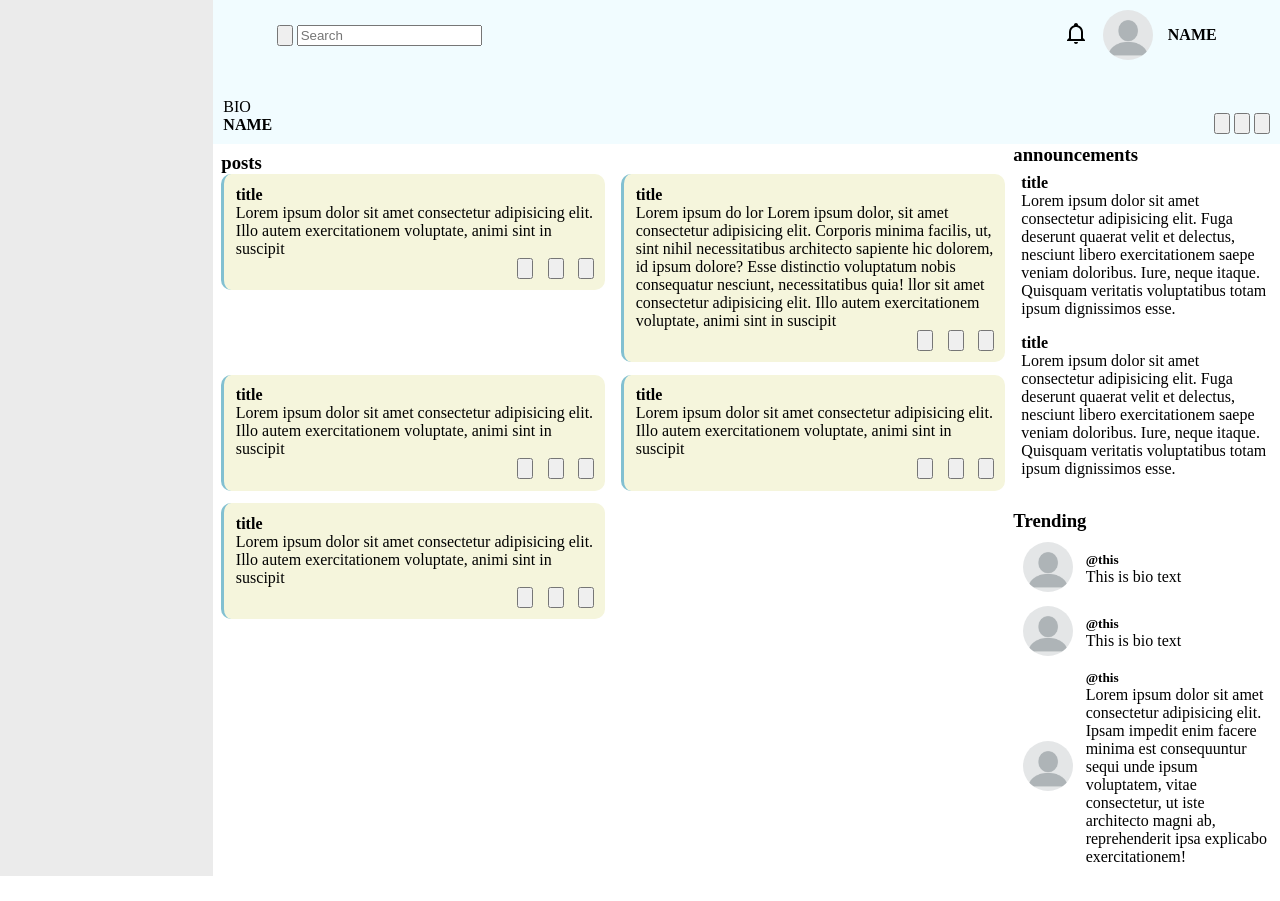
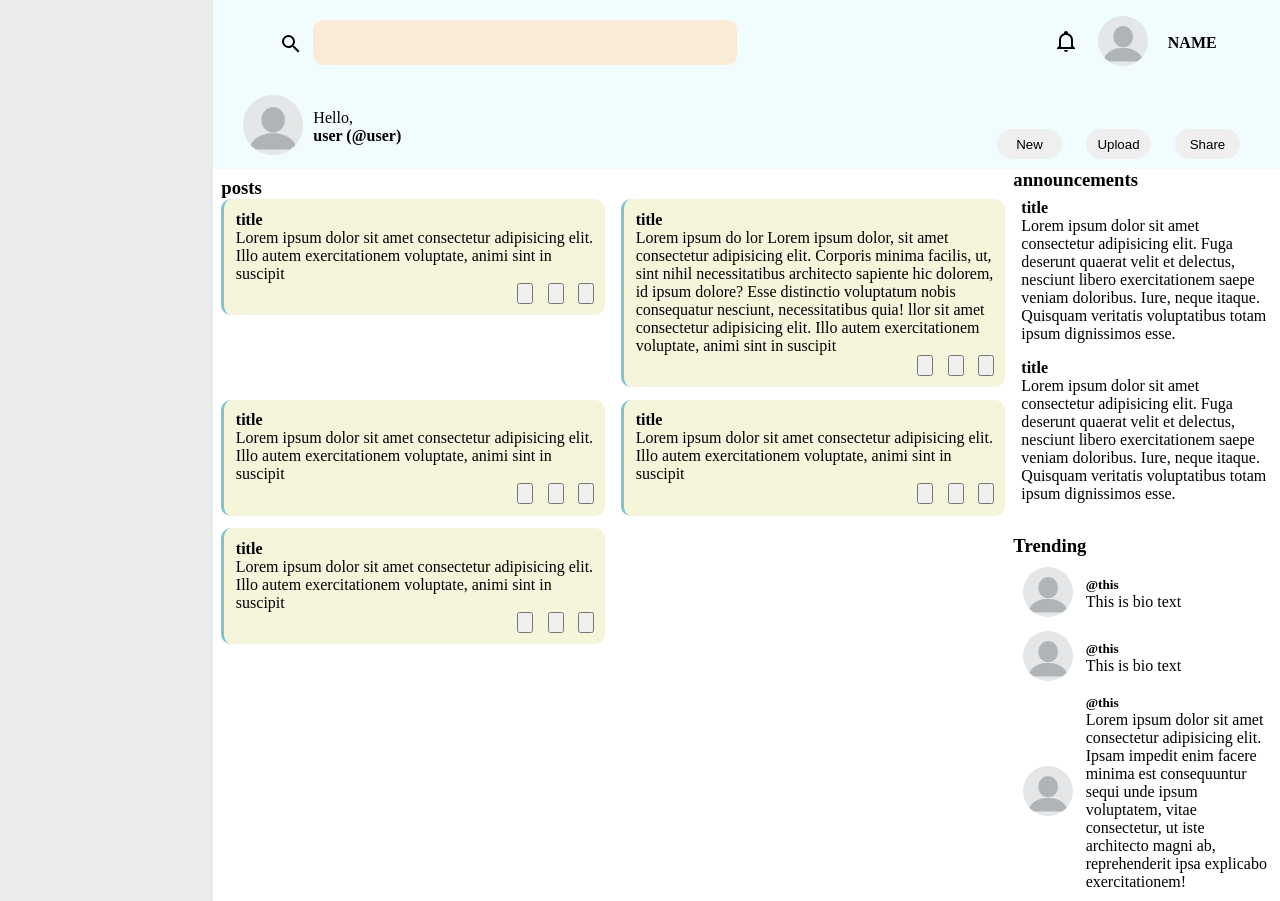
Before and after one commit to JakeBareng/Dashboard-test, a plain HTML site: page index.html in a window 1280 px wide. Before the commit the page ends 876 px from the top, so only its background shows below. Drawn offline with Linux system fonts and the light colour scheme.

Commit message:
added: heading css

```diff
--- a/index.html
+++ b/index.html
@@ -13,25 +13,31 @@
         <header>
             <div class="top">
                 <div class="searchBar">
-                    <button type="submit"><img src="" alt="" srcset=""></button>
-                    <input type="text" name="searchBar" id="searchBar" placeholder="Search">
+                    <div class="clickable"><svg style="width:24px;height:24px" viewBox="0 0 24 24">
+                        <path fill="currentColor" d="M9.5,3A6.5,6.5 0 0,1 16,9.5C16,11.11 15.41,12.59 14.44,13.73L14.71,14H15.5L20.5,19L19,20.5L14,15.5V14.71L13.73,14.44C12.59,15.41 11.11,16 9.5,16A6.5,6.5 0 0,1 3,9.5A6.5,6.5 0 0,1 9.5,3M9.5,5C7,5 5,7 5,9.5C5,12 7,14 9.5,14C12,14 14,12 14,9.5C14,7 12,5 9.5,5Z" /></svg>
+                    </div>
+                    <input type="text" name="searchBar" id="searchBar" placeholder="">
                 </div>
                 <div class="userSettings">
                     <div class="clickable"><?xml version="1.0" encoding="UTF-8"?><!DOCTYPE svg PUBLIC "-//W3C//DTD SVG 1.1//EN" "http://www.w3.org/Graphics/SVG/1.1/DTD/svg11.dtd"><svg xmlns="http://www.w3.org/2000/svg" xmlns:xlink="http://www.w3.org/1999/xlink" version="1.1" width="24" height="24" viewBox="0 0 24 24"><path d="M10 21H14C14 22.1 13.1 23 12 23S10 22.1 10 21M21 19V20H3V19L5 17V11C5 7.9 7 5.2 10 4.3V4C10 2.9 10.9 2 12 2S14 2.9 14 4V4.3C17 5.2 19 7.9 19 11V17L21 19M17 11C17 8.2 14.8 6 12 6S7 8.2 7 11V18H17V11Z" /></svg></div>
-                    <img src="blank-profile-picture-973460_640.png" alt="UserIcon">
-                    <h4>NAME</h4>
+                    <div class="clickable"><img src="blank-profile-picture-973460_640.png" alt="UserIcon"></div>
+                    <div class="clickable"><h4>NAME</h4></div>
                 </div>
             </div>
             <div class="bottom">
-                <div class="userIcon">
-                    <img src="" alt="" srcset="">
-                    <p>BIO</p>
-                    <h4>NAME</h4>
+                <div class="user">
+                    <div class="userIcon">
+                        <img src="blank-profile-picture-973460_640.png" alt="userIcon" >
+                    </div>
+                    <div>
+                        <p>Hello,</p>
+                        <h4>user (@user)</h4>
+                    </div>
                 </div>
                 <div class="interact">
-                    <input type="button" value="">
-                    <input type="button" value="">
-                    <input type="button" value="">
+                    <input type="button" value="New">
+                    <input type="button" value="Upload">
+                    <input type="button" value="Share">
                 </div>
             </div>
         </header>
--- a/style.css
+++ b/style.css
@@ -23,13 +23,6 @@ header{
     background-color: rgb(241, 252, 255);
     grid: 1/2/2/3;
 }
-.bottom{
-    padding: 10px;
-    display: flex;
-    flex-direction: row;
-    align-items: flex-end;
-    justify-content: space-between;
-}
 .top{
     padding: 10px;
     margin-left: 5%;
@@ -39,13 +32,37 @@ header{
     justify-content: space-between;
     align-items: center;
 }
+.searchBar{
+    display: flex;
+    width: 50%;
+    align-items: center;
+}
+.searchBar > div{
+    padding-left: 2px;
+    padding-top: 2px;
+    width: 24px;
+    height: 24px;
+}
+.searchBar > input {
+    border-radius: 10px;
+    border: none;
+    width: 100%;
+    height: 25px;
+    display: block;
+    margin: 10px;
+    padding: 10px;
+    background-color: antiquewhite;
+}
+.searchBar > input:focus{
+    outline-style: solid;
+}
 .userSettings{
     display: flex;
     flex-direction: row;
     align-items: center;
-    gap: 15px;
+    gap: 20px;
 }
-.userSettings>img{
+.userSettings > div > img{
     width: 50px;
     height: 50px;
     border-radius: 100%;
@@ -54,6 +71,34 @@ header{
     border-style: none;
     cursor: pointer;
 
+}
+.bottom{
+    padding: 10px;
+    display: flex;
+    flex-direction: row;
+    align-items: flex-end;
+    justify-content: space-between;
+    padding-left: 30px;
+    padding-right: 30px;
+}
+.userIcon>img{
+    height: 60px;
+    width: 60px;
+    border-radius: 100%;
+}
+.user{
+    display: flex;
+    align-items: center;
+    gap: 10px;
+}
+.interact>input{
+    width: 65px;
+    height: 30px;
+    border-radius: 100px;
+    border-style: none;
+    cursor: pointer;
+    margin-left: 10px;
+    margin-right: 10px;
 }
 /* -------------------------------- */
 main{
```
